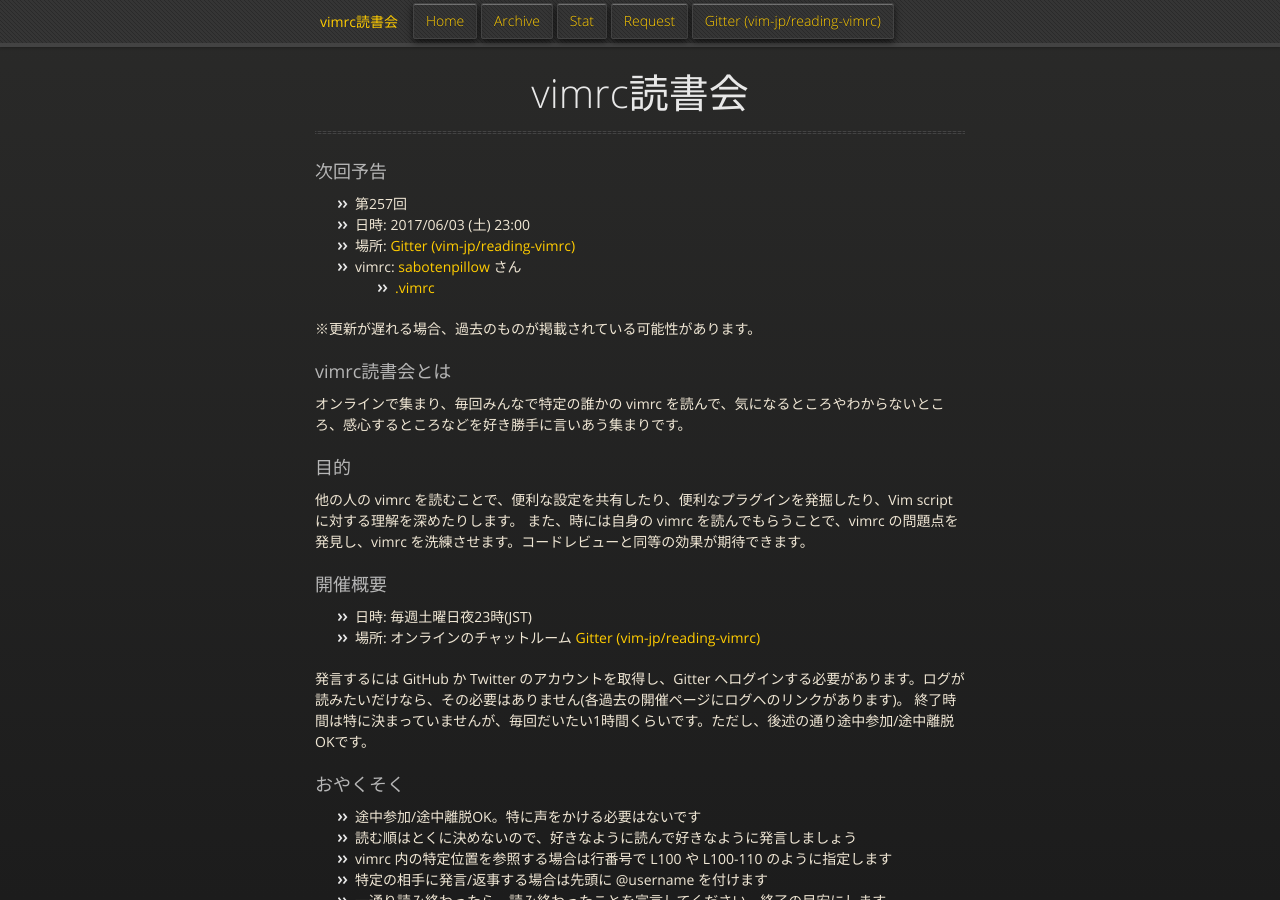
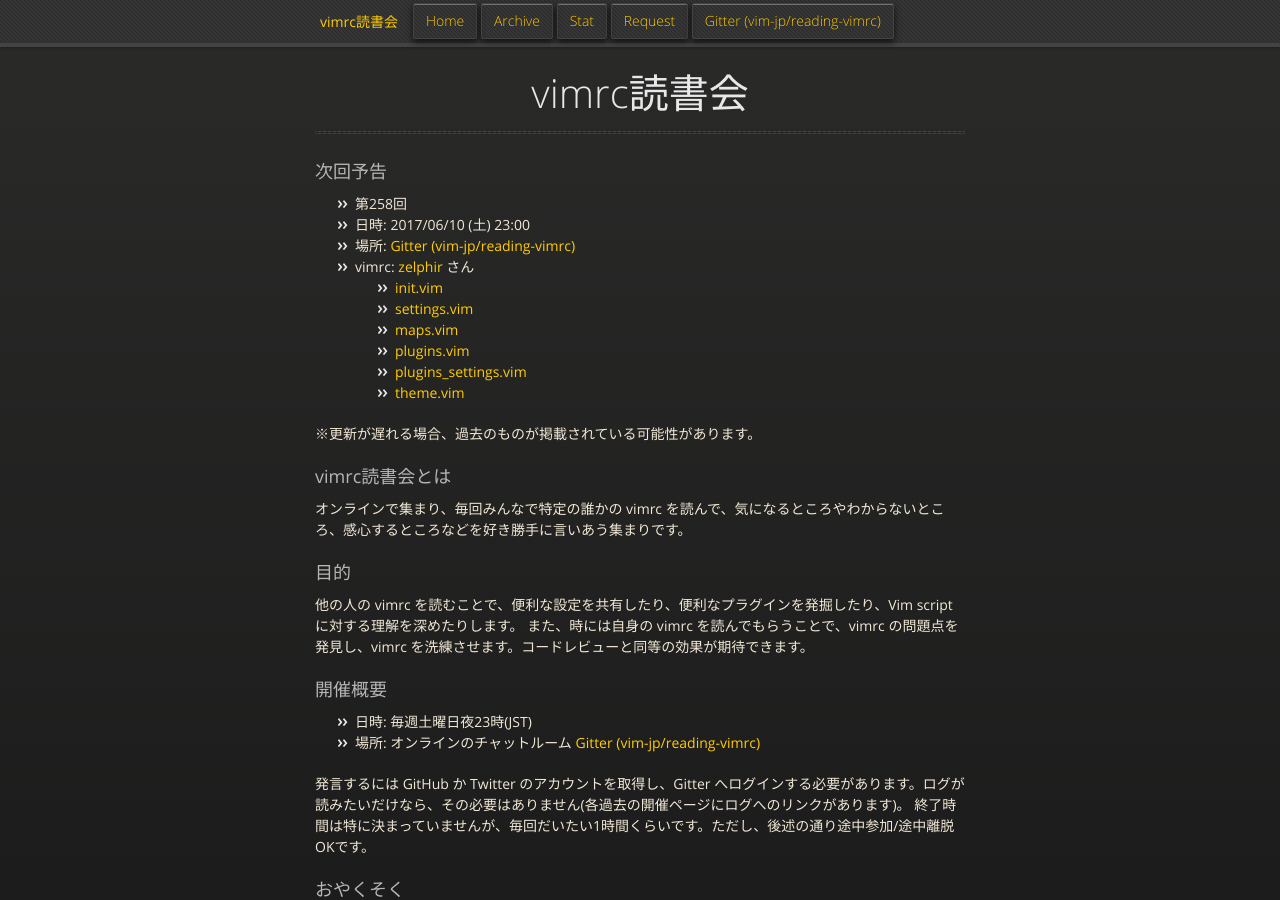
Before and after one commit to vim-jp/reading-vimrc, a Jekyll site: the page built from index.md, in a window 1280 px wide and 900 px high. Built offline with Jekyll 4.4.1, drawn with Linux system fonts in a browser that asks for light colours; nearby versions of some CDN libraries.

Commit message:
Update the next information: #258 zelphir

```diff
--- a/_data/next.yml
+++ b/_data/next.yml
@@ -1,11 +1,27 @@
-- id: 257
-  date: '2017-6-3 23:00'
+- id: 258
+  date: '2017-6-10 23:00'
   author:
-    name: sabotenpillow
-    url: 'https://github.com/sabotenpillow'
+    name: zelphir
+    url: 'https://github.com/zelphir'
   vimrcs:
-    - url: 'https://github.com/sabotenpillow/.vim/blob/master/.vimrc'
-      name: .vimrc
+    - url: 'https://github.com/zelphir/.dotfiles/blob/master/neovim/init.vim'
+      name: init.vim
+      hash: null
+    - url: 'https://github.com/zelphir/.dotfiles/blob/master/neovim/settings.vim'
+      name: settings.vim
+      hash: null
+    - url: 'https://github.com/zelphir/.dotfiles/blob/master/neovim/maps.vim'
+      name: maps.vim
+      hash: null
+    - url: 'https://github.com/zelphir/.dotfiles/blob/master/neovim/plugins.vim'
+      name: plugins.vim
+      hash: null
+    - url: >-
+        https://github.com/zelphir/.dotfiles/blob/master/neovim/plugins_settings.vim
+      name: plugins_settings.vim
+      hash: null
+    - url: 'https://github.com/zelphir/.dotfiles/blob/master/neovim/theme.vim'
+      name: theme.vim
       hash: null
   part: null
   other: null
```
